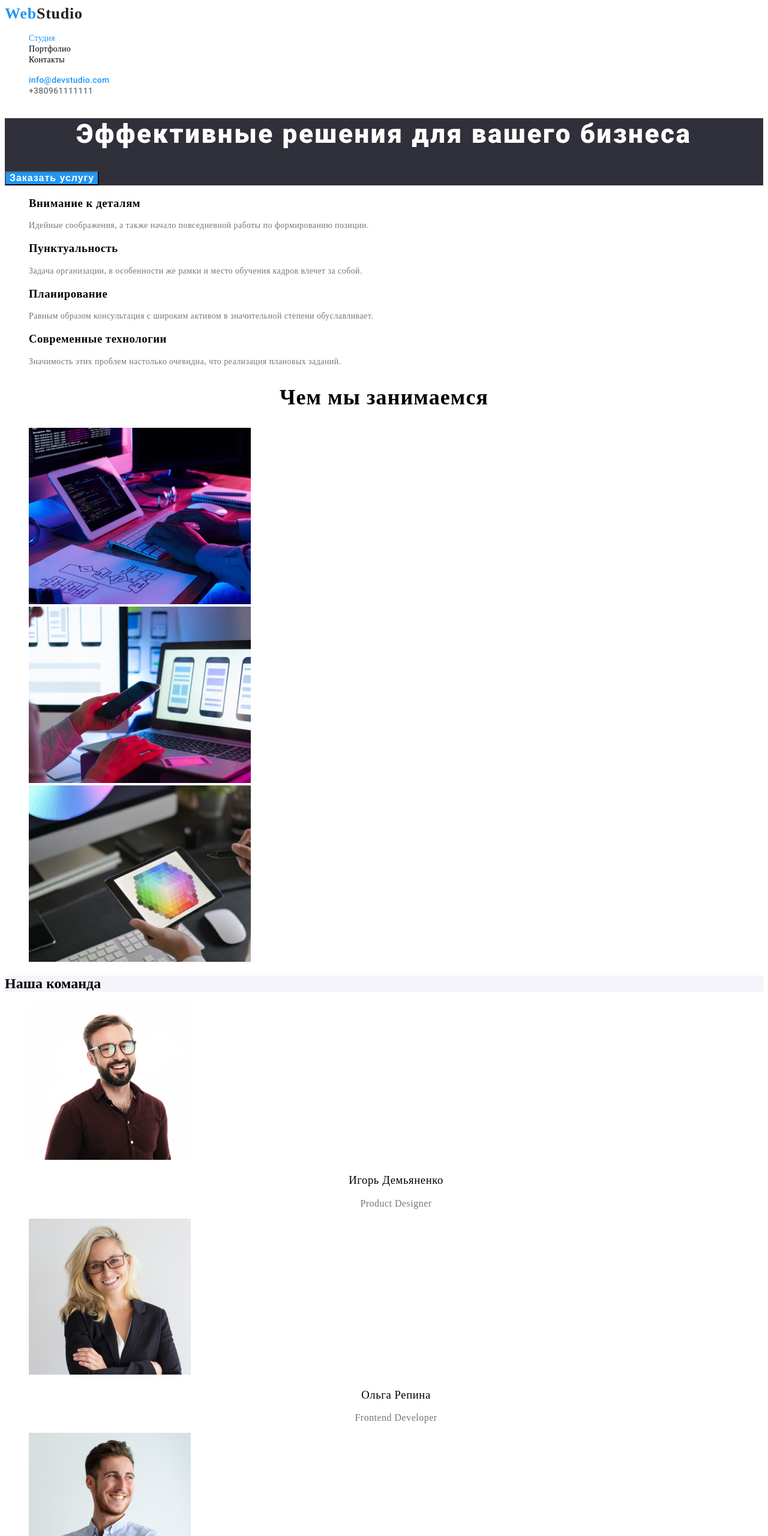
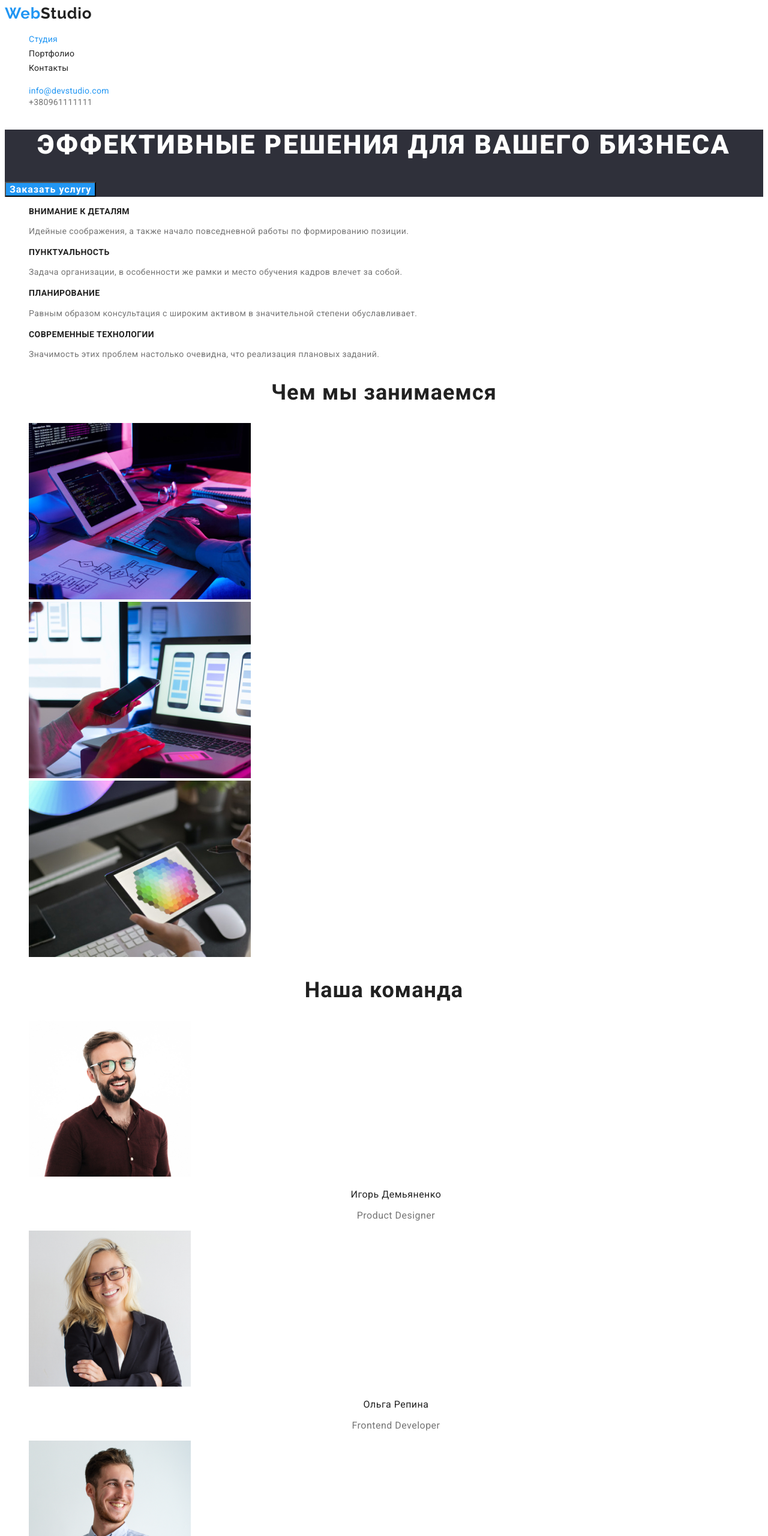
Before and after one commit to vitalina7/goit-markup-hw-02, a plain HTML site: page index.html in a window 1280 px wide. Shown: the top 2560 px of the page at 60% size. Drawn offline with Linux system fonts and the light colour scheme.

Commit message:
перероблена дз 2

```diff
--- a/css/styles.css
+++ b/css/styles.css
@@ -4,136 +4,150 @@
 --accent-color: #2196F3;
 --primary-bg-color:#FFFFFF;
 --secondary-bg-color: #2F303A;
---font-family-primary:'Roboto', sans-serif
---font-family-secondary:'Raleway', sans-serif
+--font-family-primary:'Roboto', sans-serif;
+--font-family-secondary:'Raleway', serif;
 }
 .list{
     list-style:none;
 }
 
-.body{
-    color:var(--primary-text-color)
+body{
+    color:var(--primary-text-color);
+    font-family:var(--font-family-primary);
+
 
 }
-.logo{color:black
-font-family:'Raleway';
+.logo{
+    color:black;
+font-family:var(--font-family-secondary);
     font-weight: 700;
     font-size: 26px;
-    line-height:1,2;
+    line-height:1.14;
 letter-spacing: 0.03em;
-text-decoration:none}
+text-decoration:none;}
 
-.web {color:#2196F3;}
-.logo:hover, .logo:focus{color:var(--accent-color);
+.web {color:#2196F3;
+font-family: var(--font-family-secondary);}
+.logo:hover, .logo:focus{
+    color:var(--accent-color);
 text-decoration:underline;}
 
- .site-nav .link{color:var(--primary-text-color)
-font-family:'Roboto', sans-serif;
-font-weight:500;
+ .site-nav .link{
+     color:var(--primary-text-color);
+font-family:var(--font-family-primary);
+font-weight:400;
 font-size: 14px;
-line-height:1,1;
+line-height:1.71;
 letter-spacing: 0.02em;
 text-align: left;
-text-decoration:none}
+text-decoration:none;}
 
-.site-nav .link:hover, .site-nav .link:focus{color:var(--accent-color)}
-.site-nav .current{color:var(--accent-color)}
-.contacts a{color: #757575;
-    font-family:'Roboto', sans-serif;
+.site-nav .link:hover, .site-nav .link:focus{
+    color:var(--accent-color);}
+.site-nav .current{color:var(--accent-color);}
+.contacts a{
+    color: #757575;
+    font-family:var(--font-family-primary);
         font-size: 14px;
-        font-weight: 500;
-        line-height:1,1;
+        font-weight: 400;
+        line-height:1.17;
         letter-spacing: 0.02em;
         text-align: left;
-        text-decoration: none}
+        text-decoration: none;}
 
 .contacts a:hover , .contacts a:focus{
-    color:var(--accent-color)
+    color:var(--accent-color);
 }
 .contacts .current{
     color: var(--accent-color);
 }
 .section-title {
-    color:#212121
-    font-family:'Roboto', sans-serif;
+    color:#212121;
+    font-family:var(--font-family-primary);
         font-size: 36px;
         font-weight: 700;
-        line-height: 1,2 ;
+        line-height: 1.17;
         letter-spacing: 0.03em;
         text-align: center;
+
 }
 .hero{background-color:var(--secondary-bg-color)}
 .hero-title{
     color:#FFFFFF;
-    font-family:'Roboto', sans-serif;
+    font-family:var(--font-family-primary);
     font-size: 44px;
     font-weight: 900;
-    line-height:1,4;
+    line-height:1.14;
     letter-spacing: 0.06em;
     text-align: center;
+    text-transform: uppercase;
 }
 .primary-button {
     color:#FFFFFF;
+    font-family:var(--font-family-primary);
     background-color:#2196F3;
     font-size: 16px;
     font-weight: 700;
-    line-height: 1, 9;
+    line-height: 1.19;
     letter-spacing: 0.06em;
     text-align: center;
 }
 
 
 .quality-list .title{
-    color:var(--primary-text-color)
+    color:var(--primary-text-color);
         font-size: 14px;
         font-weight: 700;
-        line-height: 1,1;
+        line-height: 1.17;
         letter-spacing: 0.03em;
         text-align: left;
+        text-transform: uppercase;
 }
 
 .quality-list .text{
     color: #757575;
     font-size: 14px;
     font-weight: 400;
-    line-height: 1,7;
+    line-height: 1.71;
     letter-spacing: 0.03em;
     text-align: left;
 }
-.section-workers {
-    background-color:#F5F4FA
-}
-.name-list .title{ color:var(--primary-text-color)
+
+
+.name-list .title{ color:var(--primary-text-color);
     font-size: 16px;
-    font-weight: 500;
-    line-height: 1,9;
+    font-weight: 400;
+    line-height: 1.19;
     letter-spacing: 0.03em;
     text-align: center;}
 .name-list .text{
     color:#757575;
         font-size: 16px;
         font-weight: 400;
-        line-height: 1,9;
+        line-height: 1.19;
         letter-spacing: 0.03em;
         text-align: center;
 
 }
 .footer{
     background-color: var(--secondary-bg-color);
+    font-style: normal;
 }
 .studio-footer{
-    color:#FFFFFF
+    color:#FFFFFF;
+    font-family:var(--font-family-secondary);
 }
 .studio{
-    color:#212121
+    color:#212121;
+    font-family:var(--font-family-secondary);
 }
 
 
 
 
 .option-list .title {
-    color:var(--primary-text-color)
-    font-family:'Roboto', sans-serif;
+    color:var(--primary-text-color);
+    font-family:var(--font-family-primary);
         font-size: 18px;
         font-weight: 700;
         line-height: 2;
@@ -142,11 +156,11 @@ text-decoration:none}
 }
 
 .option-list .text{
-    color:#757575
-    font-family:'Roboto', sans-serif;
+    color:#757575;
+    font-family:var(--font-family-primary);
         font-size: 16px;
         font-weight: 400;
-        line-height: 1,9;
+        line-height: 1.19;
         letter-spacing: 0.03em;
         text-align: left;
 }
@@ -155,19 +169,24 @@ text-decoration:none}
 
 .secondary-button {
     color: var(--primary-text-color);
+    font-family:var(--font-family-primary);
     background-color:#F5F4FA;
-    font-family: inherit;
         font-size: 16px;
-        font-weight: 500;
-        line-height: 1,6;
+        font-weight: 400;
+        line-height: 1.17;
         letter-spacing: 0.03em;}
 
  .secondary-button:hover , .secondary-button:focus{color: #FFFFFF;
+    font-family:var(--font-family-primary);
     background-color: #2196F3;
     font-size: 16px;
     font-weight: 700;
-    line-height: 1, 9;
+    line-height: 1.19;
     letter-spacing: 0.06em;
     text-align: center;
 
  }
+ .contacts .adress{
+     color: #FFFFFF;
+     font-style:normal;
+ }
--- a/index.html
+++ b/index.html
@@ -84,7 +84,7 @@
             </ul>
         </section>
         <section class="section">
-            <h2 class="section-workers" >Наша команда</h2>
+            <h2 class="section-title" >Наша команда</h2>
             <ul class="name-list list">
                 <li>
                     <img src="./images/rabotnik1.jpg" alt="Работник1" width="270" />
@@ -114,7 +114,7 @@
             <span class="web">Web</span><span class="studio-footer">Studio</span></a>
         <address>
             <ul class="contacts list">
-    <li><a href="https://bit.ly/3pXMvUd" target="_blank" rel="noopener noreferrer">г. Киев, пр-т Леси Украинки,
+    <li><a href="https://bit.ly/3pXMvUd" target="_blank" rel="noopener noreferrer" class="adress">г. Киев, пр-т Леси Украинки,
         26</a></li>
 
             <li><a href="mailto:info@example.com" class="link">info@example.com</a></li>
```
Also changed, not shown: portfolio.html (+1 -1 lines).
